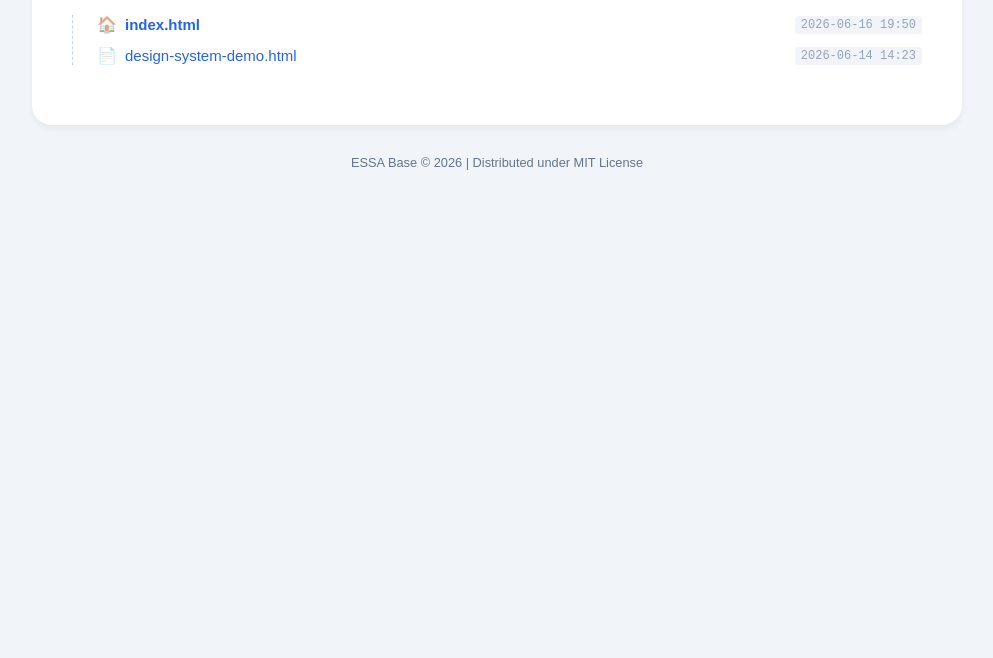
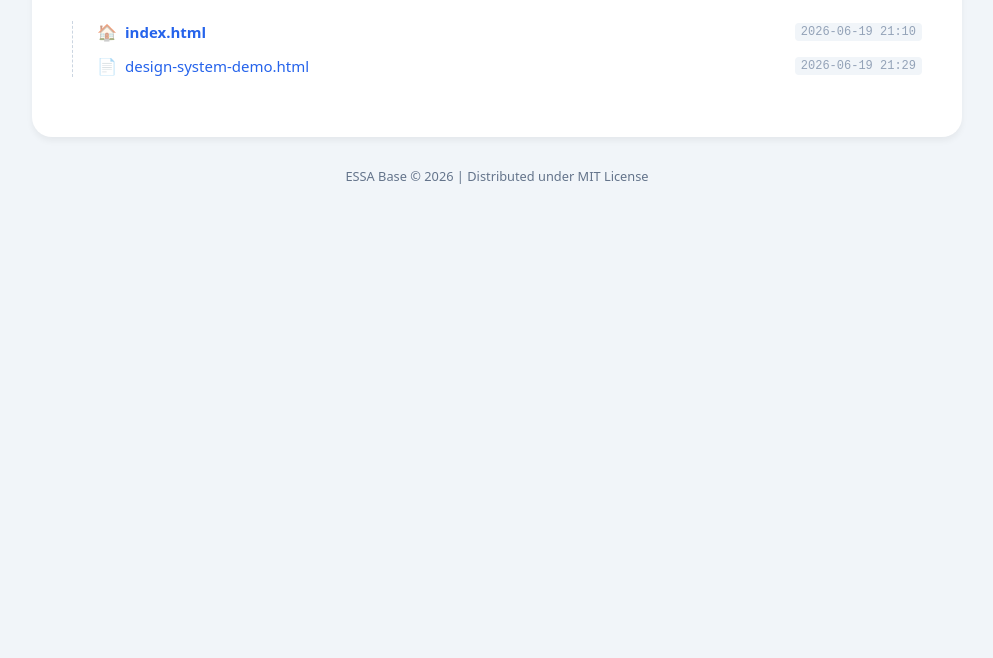
Before and after one commit to stanislawusenko/essa-base, a website: page src/dev-menu.html in a window 1280 px wide. Shown: the part 142-800 px from the top of the page, without its empty margins (143-1136 px from the left). Drawn offline with nearby package versions, Linux system fonts and the light colour scheme.

Commit message:
chore(html): update index markup and regenerate dev-menu dashboard

```diff
--- a/src/dev-menu.html
+++ b/src/dev-menu.html
@@ -2,39 +2,38 @@
 <html lang="en">
   <head>
     <meta charset="UTF-8">
+    <meta name="viewport" content="width=device-width, initial-scale=1.0">
     <title>Project Pages Menu</title>
     <style>
-          body { font-family: sans-serif; padding: 40px 20px; background: #f1f5f9; color: #1e293b; margin: 0; }
+      body { font-family: system-ui, -apple-system, sans-serif; padding: 40px 20px; background: #f1f5f9; color: #1e293b; margin: 0; }
       .card { max-width: 850px; margin: 0 auto; background: white; padding: 40px; border-radius: 20px; box-shadow: 0 4px 6px rgba(0,0,0,0.05); }
-          h1 { font-size: 1.875rem; margin: 0 0 24px 0; border-bottom: 2px solid #f1f5f9; padding-bottom: 16px; }
-          ul { list-style:none; padding-left: 24px; margin: 20px 0; border-left: 1px dashed #cbd5e1; }
-          li { margin-bottom: 12px; }
+      h1 { font-size: 1.875rem; margin: 0 0 24px 0; border-bottom: 2px solid #f1f5f9; padding-bottom: 16px; font-weight: 700; }
       .footer { margin-top: 30px; text-align: center; font-size: 0.8rem; color: #64748b; }
     </style>
   </head>
   <body>
     <div class="card">
       <h1>📋 Project Page List</h1>
-          <ul>
-        <li style="display: flex; align-items: center; gap: 8px;">
+      <main>
+        <ul style="list-style: none; padding-left: 24px; margin: 20px 0; border-left: 1px dashed #cbd5e1;"><li style="display: flex; align-items: center; gap: 8px; margin-bottom: 12px;">
       <span style="opacity: 0.6;">🏠</span>
       <a href="/index.html" target="_blank" rel="noopener noreferrer"
-             style="color:#2563eb; text-decoration:none; font-weight:bold; font-size: 15px;">
+         style="color: #2563eb; text-decoration: none; font-weight: 700; font-size: 15px;">
          index.html
       </a>
-          <code style="color:#94a3b8; font-size:0.75rem; margin-left:auto; background:#f1f5f9; padding: 2px 6px; border-radius: 4px;">2026-06-16 19:50</code>
-        </li>
-        <li style="display: flex; align-items: center; gap: 8px;">
+      <code style="color: #94a3b8; font-size: 0.75rem; margin-left: auto; background: #f1f5f9; padding: 2px 6px; border-radius: 4px; font-family: monospace;">2026-06-19 21:10</code>
+    </li><li style="display: flex; align-items: center; gap: 8px; margin-bottom: 12px;">
       <span style="opacity: 0.6;">📄</span>
       <a href="/design-system-demo.html" target="_blank" rel="noopener noreferrer"
-             style="color:#2563eb; text-decoration:none; font-weight:500; font-size: 15px;">
+         style="color: #2563eb; text-decoration: none; font-weight: 500; font-size: 15px;">
          design-system-demo.html
       </a>
-          <code style="color:#94a3b8; font-size:0.75rem; margin-left:auto; background:#f1f5f9; padding: 2px 6px; border-radius: 4px;">2026-06-14 14:23</code>
+      <code style="color: #94a3b8; font-size: 0.75rem; margin-left: auto; background: #f1f5f9; padding: 2px 6px; border-radius: 4px; font-family: monospace;">2026-06-19 21:29</code>
     </li></ul>
+      </main>
     </div>
     <div class="footer">
-          ESSA Base &copy; 2026 | Distributed under MIT License<br>
+      ESSA Base &copy; 2026 | Distributed under MIT License
     </div>
   </body>
 </html>
```
Also changed, not shown: src/index.html (+11 -27 lines), src/partials/header.html (+6 -0 lines). Lines whose indentation alone changed are shown as unchanged.
